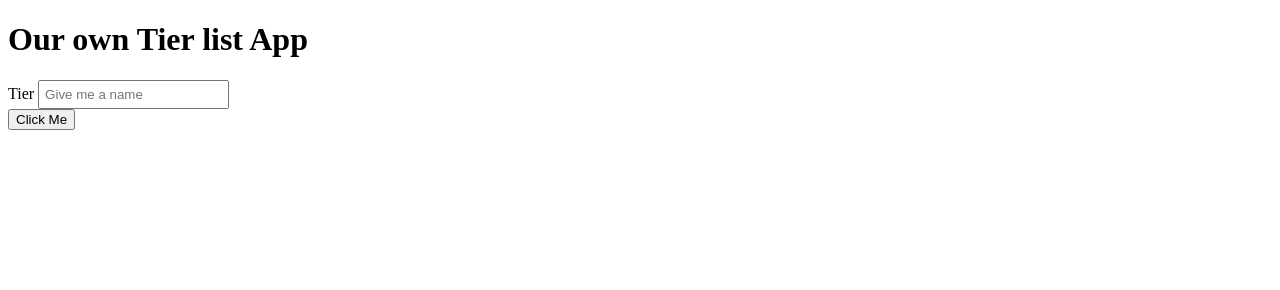
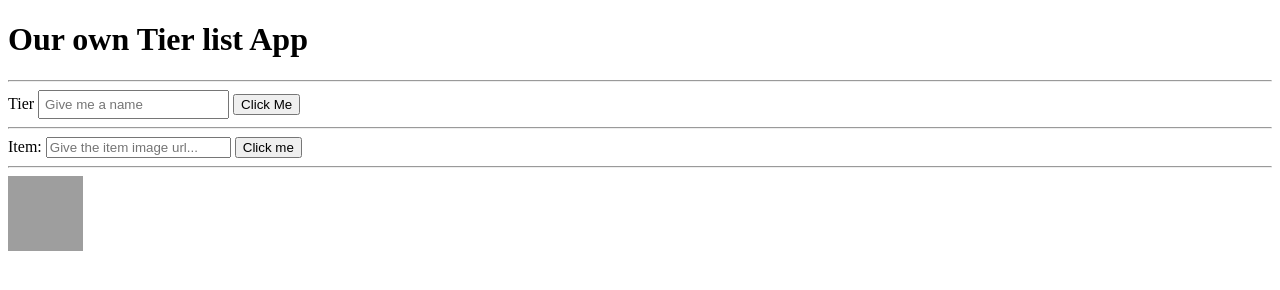
Before and after one commit to rishikaa17/Tier-App, a plain HTML site: page index.html in a window 1280 px wide. Drawn offline with Linux system fonts and the light colour scheme; grey boxes are pictures that could not be loaded.

Commit message:
adding new section for image

```diff
--- a/index.html
+++ b/index.html
@@ -10,12 +10,19 @@
     <h1>
         Our own Tier list App
     </h1>
+    <hr>
     <!-- <form > -->
         <label for="tier">Tier</label>
         <input type="text" id="tier" name="tier"  placeholder="Give me a name">
-        <br>
         <button id="submit" value = "what up..." > Click Me</button>
     <!-- </form> -->
+     <hr>
+     <form id="image-form">
+        <label for="item-item">Item:</label>
+        <input type="text" id="item-item" name="item" placeholder="Give the item image url...">
+        <button type="submit" id="submit-Image">Click me </button>
+     <!-- </form> -->
+     <hr>
     <section id="tier-list-section">
         <!-- <div class="tier-list">
             <h1>Sample tier list</h1>
@@ -25,6 +32,12 @@
         </div> -->
 
     </section>
+    <section id="non-tier-section">
+        <div class="item-container">
+            <img src="https://upload.wikimedia.org/wikipedia/en/thumb/3/3c/Chris_Hemsworth_as_Thor.jpg/220px-Chris_Hemsworth_as_Thor.jpg"
+            />
+        </div>
+    </section>
     <script src="script.js"></script>
 </body>
 </html>
--- a/script.js
+++ b/script.js
@@ -1,6 +1,22 @@
 const tierInput = document.getElementById("tier");
 console.log(tierInput);
 const submitBtn = document.getElementById("submit");
+const imageForm = document.getElementById("image-form");
+
+imageForm.addEventListener('submit' , (event) =>{
+event.preventDefault;
+console.log("form submited");
+// const formData = new FormData(imageForm);
+// console.log(formData);
+const imageItemInput = document.getElementById('image-item');
+// if(tierInput.value === ''){
+//     alert('please enter a valid image url');
+//     return;
+// }
+const imageUrl = imageItemInput.value;
+console.log(imageUrl);
+imageItemInput.value = '';
+});
 submitBtn.addEventListener('dblclick' , (event) => {
     event.preventDefault();
     //to get access of the element on which this event was fired
@@ -30,3 +46,14 @@ function createTierList (tierListName){
      const tierSection =document.getElementById("tier-list-section");
      tierSection.appendChild(newTierList);
 }
+function createTierListItem(imageUrl){
+    const imageDiv = document.createElement('div');
+    imageDiv.classList.add('item-container');
+    const img = document.createElement('img');
+    img.src = imageUrl;
+
+    imageDiv.appendChild(img);
+
+    const nonTierSection = document.getElementById('non-tier-section');
+    nonTierSection.appendChild(imageDiv);
+}
--- a/style.css
+++ b/style.css
@@ -11,4 +11,21 @@
 .tier-list > h1 {
     padding-right: 10px;
     border-right: 1px solid black;
+
 }
+
+#non-tier-section {
+    display: flex;
+}
+.item-container {
+    width: 75px;
+    height: 75px;
+    display: flex;
+    gap: 1rem;
+}
+.item-container > img{
+    width: 100%;
+    height: 100%;
+    object-fit: cover;
+
+}
```
